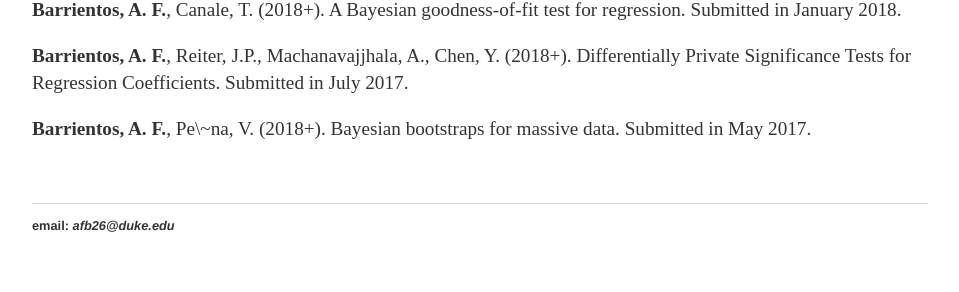
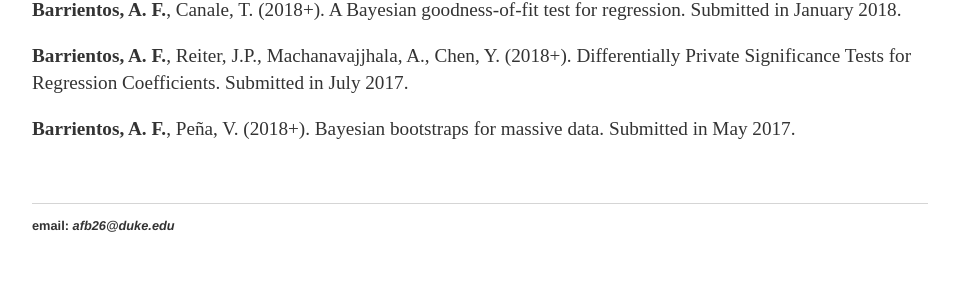
Before and after one commit to anfebar/anfebar.github.io, a Jekyll site: the page built from cv/index.html, in a window 1280 px wide. Shown: the part 1675-1967 px from the top of the page, without its empty margins (160-1119 px from the left). Built offline with Jekyll 4.4.1, drawn with Linux system fonts in a browser that asks for light colours.

Commit message:
Update index.html

```diff
--- a/cv/index.html
+++ b/cv/index.html
@@ -107,7 +107,7 @@ title: Andrés F. Barrientos
 						Differentially Private Significance Tests for Regression Coefficients.
 						Submitted in July 2017.
 
-					<p> <strong>Barrientos, A. F.</strong>, Pe\~na, V. (2018+).
+					<p> <strong>Barrientos, A. F.</strong>, Peña, V. (2018+).
 						Bayesian bootstraps for massive data.
 						Submitted in May 2017.
 
```
